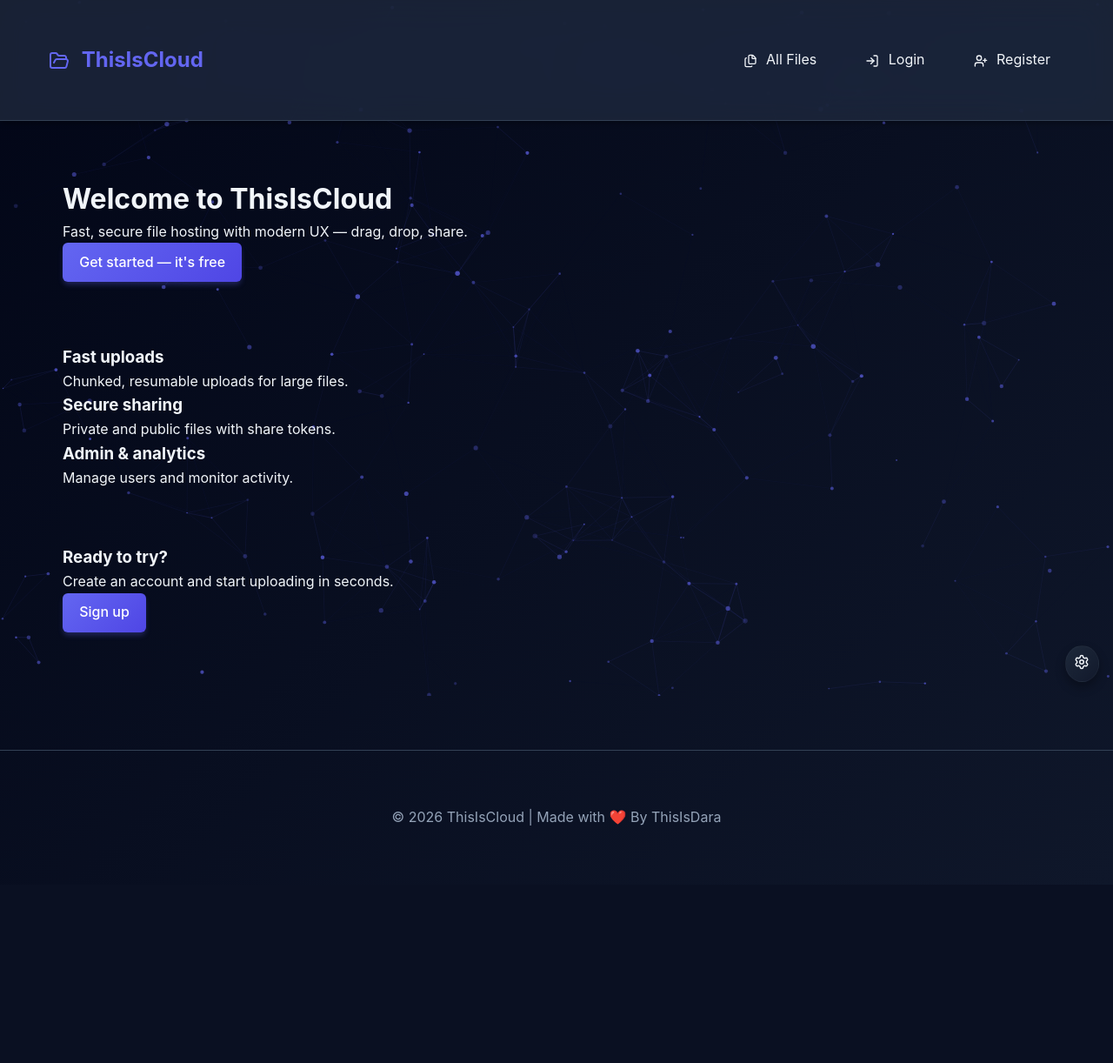
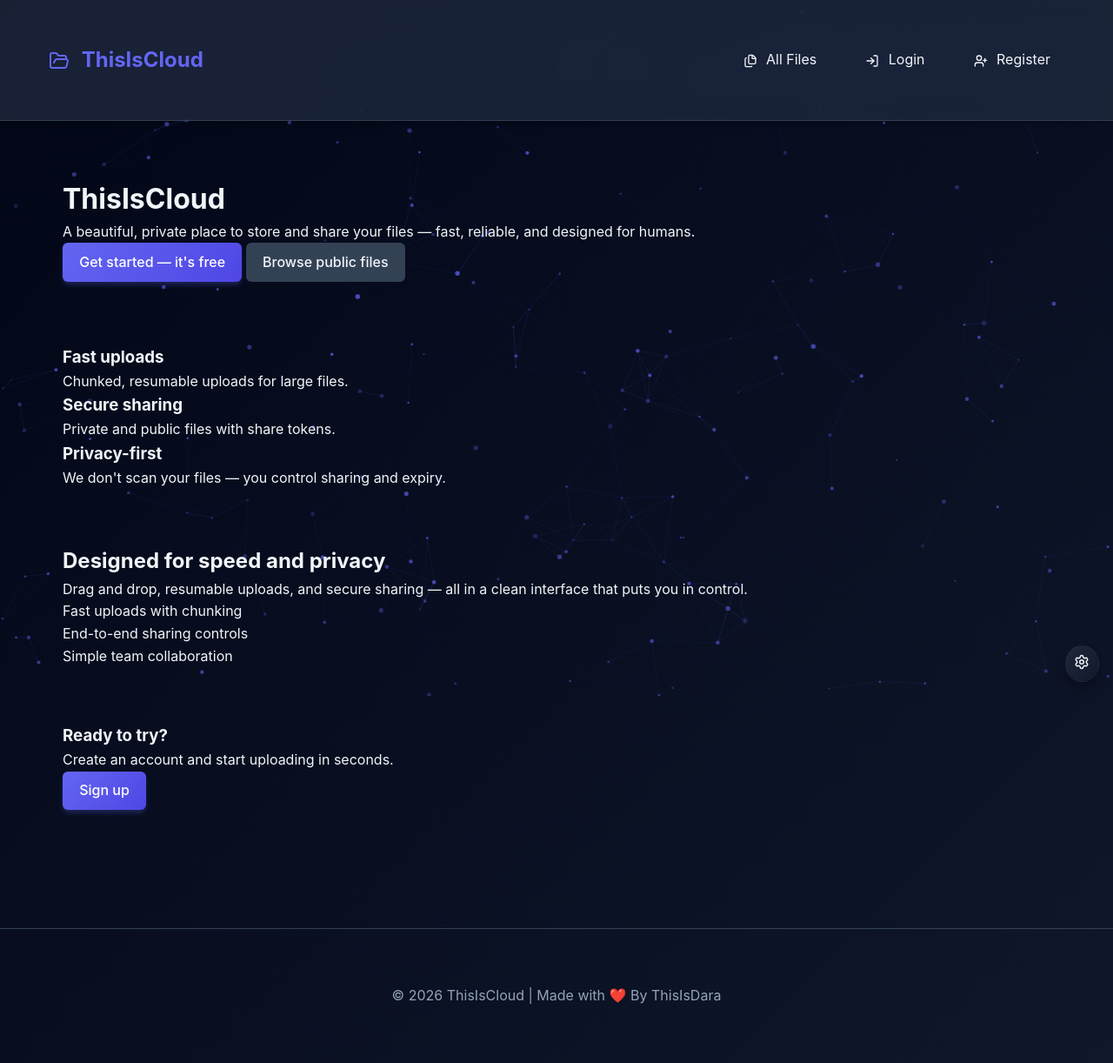
Before and after one commit to newnewsposes/http-web-next, a Flask app: page / in a window 1280 px wide. Shown: the whole page at 87% size. Before the commit the page ends 949 px from the top, so only its background shows below. Run offline with Flask 3, Linux system fonts and the light colour scheme; some libraries are stand-ins or nearby versions.

Commit message:
Landing: redesign landing page and swap features; add Space Grotesk font

```diff
--- a/app/blueprints/home.py
+++ b/app/blueprints/home.py
@@ -22,6 +22,6 @@ def landing():
     features = [
         {'title': 'Fast uploads', 'desc': 'Chunked, resumable uploads for large files.'},
         {'title': 'Secure sharing', 'desc': 'Private and public files with share tokens.'},
-        {'title': 'Admin & analytics', 'desc': 'Manage users and monitor activity.'},
+        {'title': 'Privacy-first', 'desc': 'We don\'t scan your files — you control sharing and expiry.'},
     ]
     return render_template('home/landing.html', features=features)
--- a/app/static/css/style.css
+++ b/app/static/css/style.css
@@ -1,3 +1,7 @@
+@import url('https://fonts.googleapis.com/css2?family=Inter:wght@400;600;700&family=Space+Grotesk:wght@400;600;700&display=swap');
+
+:root{--hero-font:'Space Grotesk', "Inter", system-ui, -apple-system, 'Segoe UI', Roboto, 'Helvetica Neue', Arial;}
+
 /* Global Styles */
 * {
     margin: 0;
--- a/app/templates/home/landing.html
+++ b/app/templates/home/landing.html
@@ -5,11 +5,12 @@
 {% block content %}
 <div class="landing-hero">
   <div class="container">
-    <h1>Welcome to ThisIsCloud</h1>
-    <p class="lead">Fast, secure file hosting with modern UX — drag, drop, share.</p>
+    <h1 class="hero-title">ThisIsCloud</h1>
+    <p class="lead">A beautiful, private place to store and share your files — fast, reliable, and designed for humans.</p>
     {% if not current_user.is_authenticated %}
     <div class="cta">
       <a href="{{ url_for('auth.register') }}" class="btn btn-primary btn-cta">Get started — it's free</a>
+      <a href="{{ url_for('files.index') }}" class="btn btn-secondary btn-cta">Browse public files</a>
     </div>
     {% endif %}
   </div>
@@ -26,6 +27,16 @@
   </div>
 </section>
 
+<section class="showcase container">
+  <h2>Designed for speed and privacy</h2>
+  <p class="muted">Drag and drop, resumable uploads, and secure sharing — all in a clean interface that puts you in control.</p>
+  <div class="showcase-grid">
+    <div class="showcase-item">Fast uploads with chunking</div>
+    <div class="showcase-item">End-to-end sharing controls</div>
+    <div class="showcase-item">Simple team collaboration</div>
+  </div>
+</section>
+
 <footer class="landing-signup container">
   <div class="signup-box">
     <h3>Ready to try?</h3>
```
